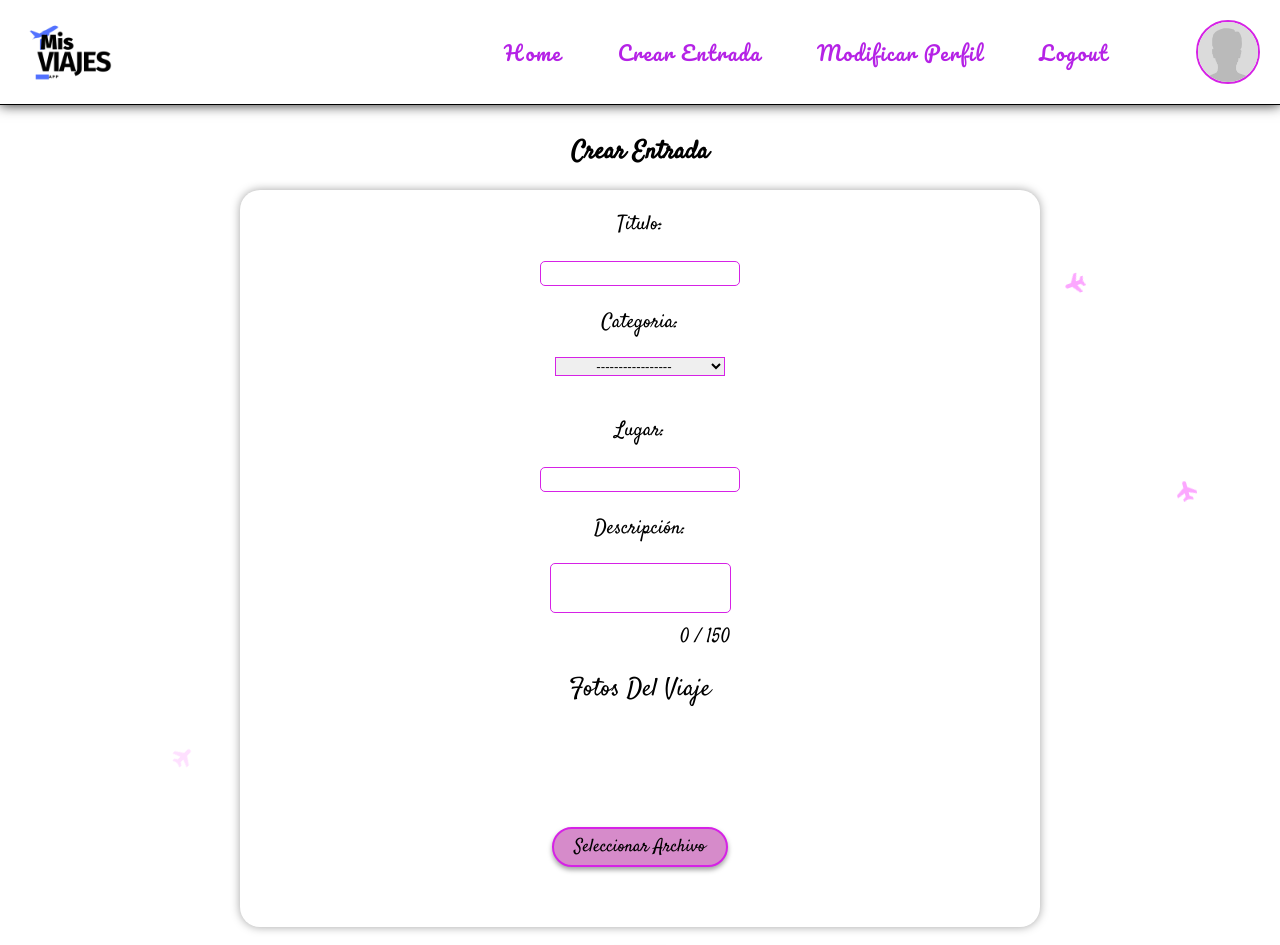
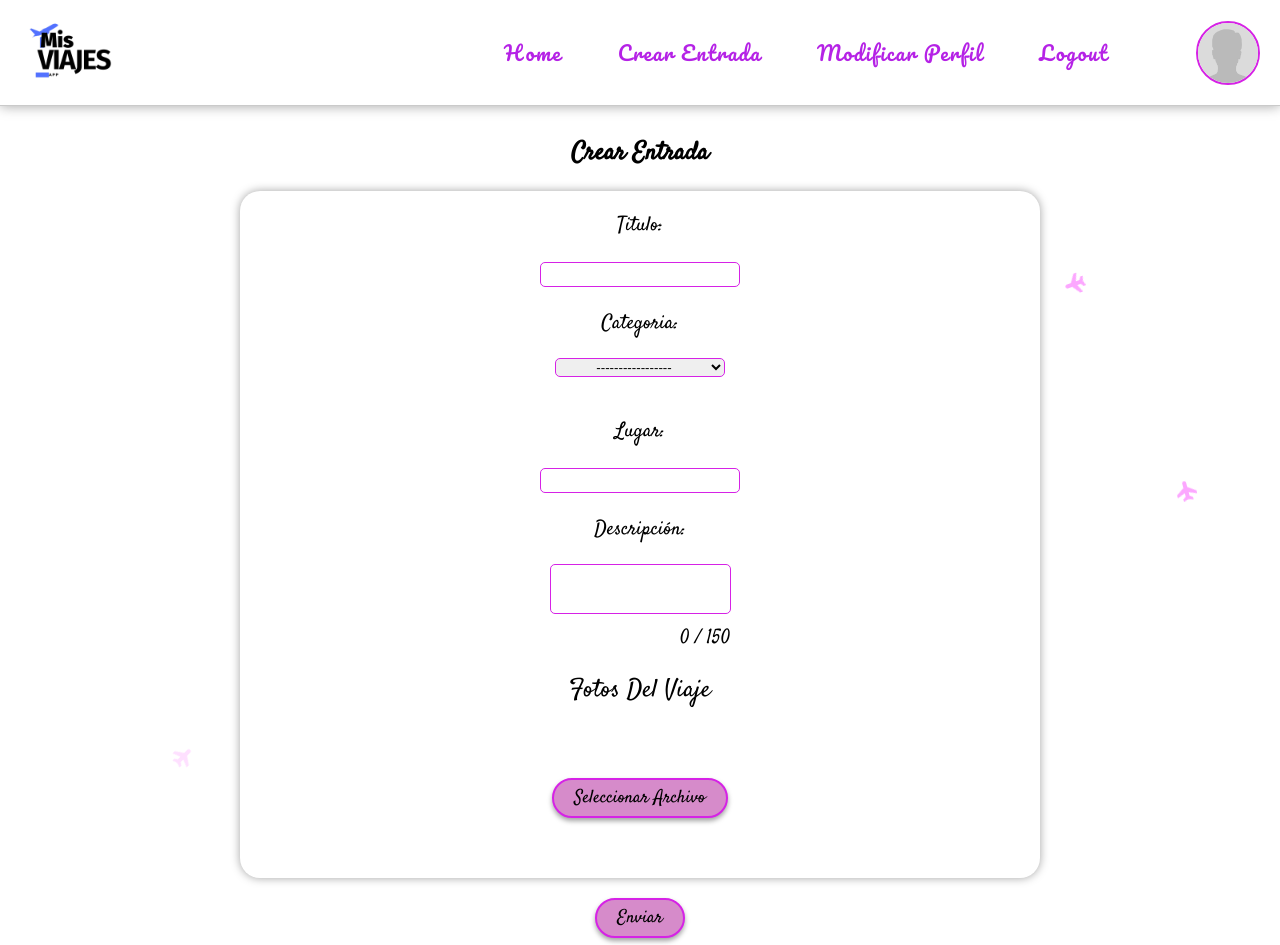
Before and after one commit to griloxx/frontendMisViajes, a React (Vite) app: page /entradas/crear in a window 1280 px wide. Shown: the top 945 px of the page. Built offline with nearby package versions, Linux system fonts and the light colour scheme; sample sign-in values are in the browser's storage.

Commit message:
cambios error

```diff
--- a/src/Components/Header.jsx
+++ b/src/Components/Header.jsx
@@ -10,6 +10,7 @@ import { NavlinksAuth } from "./NavAuth";
 import { useLogout } from "../../Hooks/useLogout";
 import imgLogo from "../imagenes/LogoImg.png";
 import { HeaderContext } from "../context/HeaderContext";
+import { Link } from "react-router-dom";
 
 
 export function Header() {
@@ -54,7 +55,9 @@ export function Header() {
       <header className={header ? "header" : "header header-fix"}>
         <BotonMenu menuOpen={{menu, setMenu}} />
         <div className="div-logo">
-        <img className="logo-img" src={imgLogo} alt="Mis Viajes" />
+          <Link to={"/"} >
+            <img className="logo-img" src={imgLogo} alt="Mis Viajes" />
+          </Link>
         </div>
         {!login && <NavLinks />}
         {login && <NavlinksAuth onClick={onClick} />}
--- a/src/Components/Input.jsx
+++ b/src/Components/Input.jsx
@@ -37,7 +37,9 @@ export function Input({ label, type, name, clase, autocomplete, disabled }) {
           formC.errors &&
           formC.errors[name] &&
           !formC.isLoading && (
-            <p className="error-form">{formC.errors[name]}</p>
+            <div className="div-error">
+              <p className="error-form">{formC.errors[name]}</p>
+            </div>
           )}
       </div>
     </>
--- a/src/Components/InputMultiFotos.jsx
+++ b/src/Components/InputMultiFotos.jsx
@@ -134,7 +134,9 @@ export function InputMultiFotos({ name, label, initialValue }) {
           formContext.errors &&
           formContext.errors[name] &&
           !formContext.isLoading && (
-            <p className="error-form">{formContext.errors[name]}</p>
+            <div className="div-error">
+              <p className="error-form">{formContext.errors[name]}</p>
+            </div>
           )}
       </div>
 
--- a/src/Pages/ModificarEntrada.jsx
+++ b/src/Pages/ModificarEntrada.jsx
@@ -9,7 +9,7 @@ import "../Styles/entradas.css";
 import { InputMultiFotos } from "../Components/inputMultiFotos";
 import { Toast } from "../Components/Toast";
 import { useEffect, useState } from "react";
-import { useParams } from "react-router-dom";
+import { useNavigate, useParams } from "react-router-dom";
 import { servicioConsultaEntrada } from "../Api/servicioConsultaEntrada";
 import { servicioModificarEntrada } from "../Api/servicioModificarEntrada";
 import { useGetLogin } from "../../Hooks/useGetLogin";
@@ -26,6 +26,7 @@ export function ModificarEntrada() {
   const { toastData, showToast } = useToast();
   const [initialValue, setInitialValue] = useState({});
   const { id } = useParams();
+  const navigate = useNavigate();
 
   useGetLogin();
 
@@ -53,6 +54,9 @@ export function ModificarEntrada() {
     console.log(resultado)
     if (resultado.status == "ok") {
       showToast(3000, "exito", resultado.message);
+      setTimeout(() => {
+        navigate(`/entradas/${id}`)
+      }, 3000);
     } else {
       showToast(3000, "error", resultado.message);
     }
--- a/src/Styles/consultarEntrada.css
+++ b/src/Styles/consultarEntrada.css
@@ -110,12 +110,18 @@
   background-color: white;
   border: 1px solid var(--color-bordes);
   border-radius: 2rem;
-  padding: 2rem;
+  padding: 1.2rem 2rem 2.5rem 2rem;
   position: absolute;
   bottom: 0rem;
   width: 100%;
   z-index: 3;
-  margin-bottom: 1rem;
+  margin-bottom: 1.5rem;
+}
+.caja-comentarios-desktop .div-error {
+  position: relative;
+}
+.caja-comentarios-desktop .div-error .error-form{
+  position: absolute;
 }
 .caja-comentarios {
   height: 30rem;
@@ -190,11 +196,15 @@ img.imagen-comentarios {
 }
 
 @media (min-width: 375px) {
+  .consulta-entrada {
+    height: 73rem;
+  }
   .consulta-entrada-main .container {
     height: 42rem;
   }
   .consulta-entrada-texto {
-    height: 8rem;
+    height: 10rem;
+    margin-bottom: 1rem;
   }
   .div-caja-comentarios {
     height: 11rem;
@@ -213,14 +223,13 @@ img.imagen-comentarios {
 
 @media (min-width: 425px) {
   .consulta-entrada-texto {
-    height: 9rem;
+    margin-bottom: 2rem;
   }
+
   .div-caja-comentarios {
     height: 10rem;
   }
-  .caja-comentarios-desktop {
-    padding-top: 0;
-  }
+
   .comments {
     margin-left: 0.2rem;
     width: 65%;
@@ -228,6 +237,9 @@ img.imagen-comentarios {
 }
 
 @media (min-width: 768px) {
+  .div-cierre-comentarios {
+    display: none;
+  }
   .consulta-entrada {
     height: 68rem;
   }
@@ -250,6 +262,7 @@ img.imagen-comentarios {
   .consulta-entrada-texto {
     margin-top: 1rem;
     height: 14rem;
+    margin-bottom: 0;
   }
   .consulta-comentarios-desktop {
     display: flex;
--- a/src/Styles/entradas.css
+++ b/src/Styles/entradas.css
@@ -33,6 +33,7 @@
   width: 17rem;
   text-align: center;
   outline: none;
+  border-radius: .5rem;
 }
 .select:hover {
   box-shadow: 0 0 1rem var(--color-bordes);
@@ -43,6 +44,14 @@
   resize: none;
   height: 5rem;
   border-radius: 0.5rem;
+}
+.text-area::-webkit-scrollbar {
+  background-color: transparent;
+  width: .4rem;
+}
+.text-area::-webkit-scrollbar-thumb {
+  background-color: var(--color-botones); /* Cambia el color del pulgar (la parte que puedes arrastrar) */
+  border-radius: 2rem;
 }
 .text-area:hover {
   box-shadow: 0 0 1rem var(--color-bordes);
@@ -68,11 +77,13 @@
 .input-fotos {
   margin-top: 3rem;
   display: flex;
+  flex-direction: column;
   justify-content: center;
 }
-.input-fotos .boton-simple{
-  margin-top: 5rem;
+.input-fotos .div-error {
+  margin-top: 1rem;
 }
+
 .multi-fotos {
   width: 15rem;
   margin: 0 auto;
--- a/src/Styles/header.css
+++ b/src/Styles/header.css
@@ -5,13 +5,13 @@
   opacity: 1;
   top: 0;
   z-index: 5;
-  background-color: var(--blanco);
+  background-color: #ffffff;
   justify-content: space-between;
   width: 100%;
   font-family: var(--fuente-titulos);
   padding: 1rem 2rem 1rem 2rem;
-  border-bottom: 0.1rem solid #000;
-  box-shadow: 0 0 1.2rem var(--negro);
+  border-bottom: 0.1rem solid var(--color-bordes-menus);
+  box-shadow: 0 0 1.2rem var(--color-sombras);
   transition: opacity 0.2s linear;
 }
 .header.header-fix {
@@ -28,7 +28,7 @@
   display: flex;
   flex-direction: column;
   gap: 1rem;
-  box-shadow: 0.5rem 0.5rem 1rem var(--negro);
+  box-shadow: 0.5rem 0.5rem 1rem gray;
   padding: 0;
 }
 
--- a/src/Styles/home.css
+++ b/src/Styles/home.css
@@ -154,7 +154,7 @@
   align-items: center;
   font-family: var(fuente-principal);
   border-radius: 0 0 2rem 2rem;
-  box-shadow: 1rem 1rem 1rem var(--color-sombras);
+  box-shadow: .5rem .5rem 1rem var(--color-sombras);
   background-color: white;
   font-size: 1.3rem;
   padding: 2rem 1rem 2rem 1rem;
@@ -249,7 +249,7 @@
     justify-content: start;
     padding: 3rem 5rem 0 5rem;
     font-size: 2rem;
-    border-right: 1px solid black;
+    border-right: 1px solid var(--color-bordes-menu);
   }
   .div-radio {
     flex-direction: column;
--- a/src/Styles/index.css
+++ b/src/Styles/index.css
@@ -10,6 +10,7 @@
   --color-bg-detras: #00000093;
   --blanco: #fff;
   --negro: #212121;
+  --color-bordes-menus: #cacaca;
 }
 
 html {
@@ -150,12 +151,3 @@ li {
     animation-delay: 2s;
   }
 }
-
-.error-form {
-  color: red;
-  font-size: 1.5rem;
-  position: absolute;
-}
-.oculto-busqueda {
-  display: none;
-}
--- a/src/Styles/utilidades.css
+++ b/src/Styles/utilidades.css
@@ -45,6 +45,18 @@ html::-webkit-scrollbar {
 html::-webkit-scrollbar-thumb {
   background-color: var(--color-botones); /* Cambia el color del pulgar (la parte que puedes arrastrar) */
   border-radius: 2rem;
+}
+.div-error {
+  display: block;
+  width: 100%;
+  text-align: center;
+}
+.error-form {
+  color: red;
+  font-size: 1.5rem;
+}
+.oculto-busqueda {
+  display: none;
 }
 
 /* zona toast */
```
